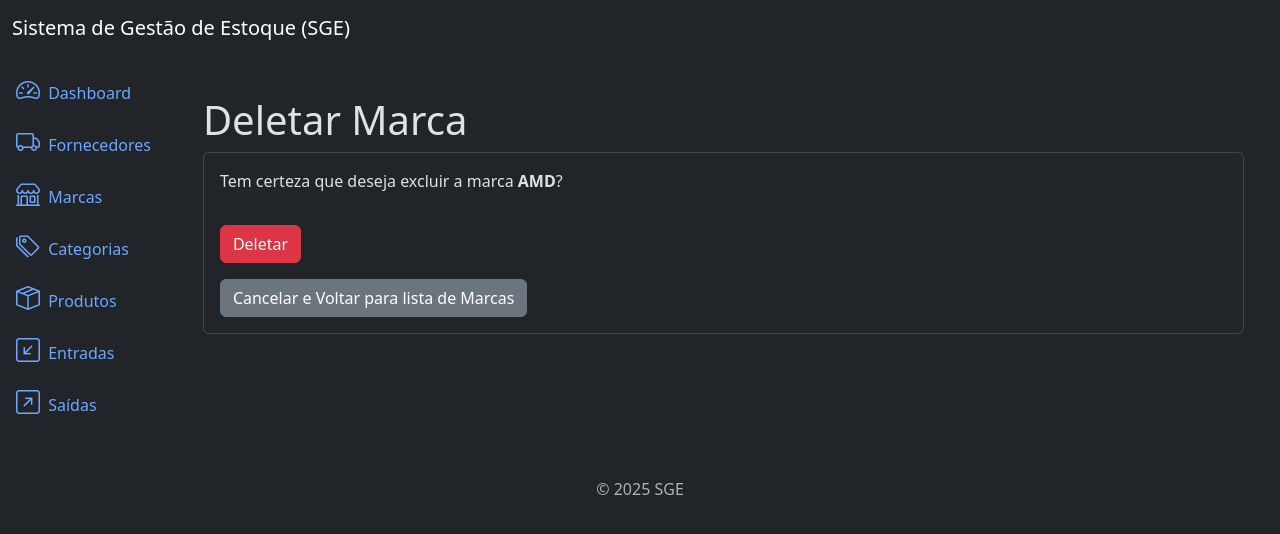
After one commit to ksekeff/sge, a Django app: page /brands/12/delete/ in a window 1280 px wide. The commit adds this page. Shown: the top 534 px of the page. Run offline with Django 5.2, Linux system fonts and the light colour scheme; data comes from the database, SQL or seed files in the repository; both versions use the stored data as it was after the commit.

Commit message:
Finalizamos o CRUD para marcas

```diff
--- /dev/null
+++ b/brands/templates/brand_delete.html
@@ -0,0 +1,24 @@
+{% extends 'base.html' %}
+
+
+{% block content %}
+
+    <div class="container mt-4">
+        <h3 class="display-6">Deletar Marca</h3>
+
+        <div class="card">
+            <div class="card-body">
+                <p class="card-text">Tem certeza que deseja excluir a marca <strong>{{ object.name }}</strong>?</p>
+
+                <form method="post">
+                    {% csrf_token %}
+                    <button type="submit" class="btn btn-danger mt-3">Deletar</button>
+                </form>
+                <a href="{% url 'brand_list' %}" class="btn btn-secondary mt-3">Cancelar e Voltar para lista de Marcas</a>
+            </div>
+
+        </div>
+    </div>
+
+
+{% endblock %}
--- a/brands/templates/brand_list.html
+++ b/brands/templates/brand_list.html
@@ -45,6 +45,12 @@
                         <a href="{% url 'brand_detail' brand.id %}" class="btn btn-info btn-sm">
                             <i class="bi bi-eye"></i>
                         </a>
+                        <a href="{% url 'brand_update' brand.id %}" class="btn btn-warning btn-sm">
+                            <i class="bi bi-pencil"></i>
+                        </a>
+                        <a href="{% url 'brand_delete' brand.id %}" class="btn btn-danger btn-sm">
+                            <i class="bi bi-trash"></i>
+                        </a>
                     </td>
                 </tr>
                 {% endfor %}
--- a/brands/urls.py
+++ b/brands/urls.py
@@ -1,9 +1,12 @@
 from django.urls import path
 
-from .views import BrandListView, BrandCreateView, BrandDetailView
+from .views import BrandListView, BrandCreateView, BrandDetailView, BrandUpdateView, BrandDeleteView
+
 
 urlpatterns = [
     path('brands/list/', BrandListView.as_view(), name='brand_list'),
     path('brands/create/', BrandCreateView.as_view(), name='brand_create'),
     path('brands/<int:pk>/detail/', BrandDetailView.as_view(), name='brand_detail'),
+    path('brands/<int:pk>/update/', BrandUpdateView.as_view(), name='brand_update'),
+    path('brands/<int:pk>/delete/', BrandDeleteView.as_view(), name='brand_delete'),
 ]
--- a/brands/views.py
+++ b/brands/views.py
@@ -1,5 +1,5 @@
 from django.urls import reverse_lazy
-from django.views.generic import ListView, CreateView, DetailView
+from django.views.generic import ListView, CreateView, DetailView, UpdateView, DeleteView
 from . import models, forms
 from .models import Brand
 
@@ -27,3 +27,16 @@ class BrandCreateView(CreateView):
 class BrandDetailView(DetailView):
     model = Brand
     template_name = 'brand_detail.html'
+
+
+class BrandUpdateView(UpdateView):
+    model = Brand
+    template_name = 'brand_update.html'
+    form_class = forms.BrandForm
+    success_url = reverse_lazy('brand_list')
+
+
+class BrandDeleteView(DeleteView):
+    model = Brand
+    template_name = 'brand_delete.html'
+    success_url = reverse_lazy('brand_list')
```
Also changed, not shown: brands/templates/brand_update.html (added, +24 -0 lines), db.sqlite3.
